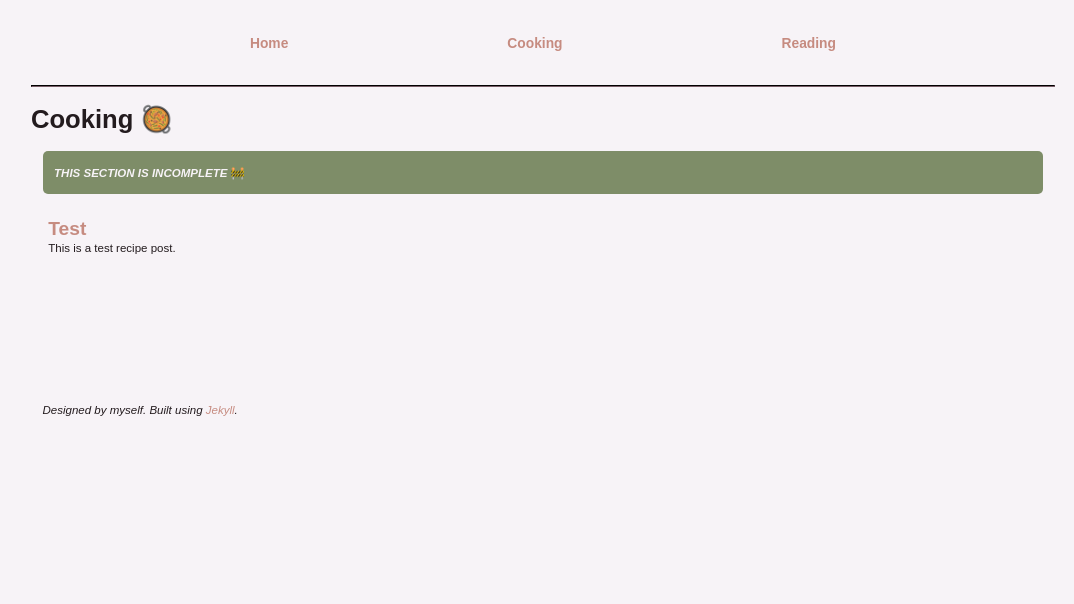
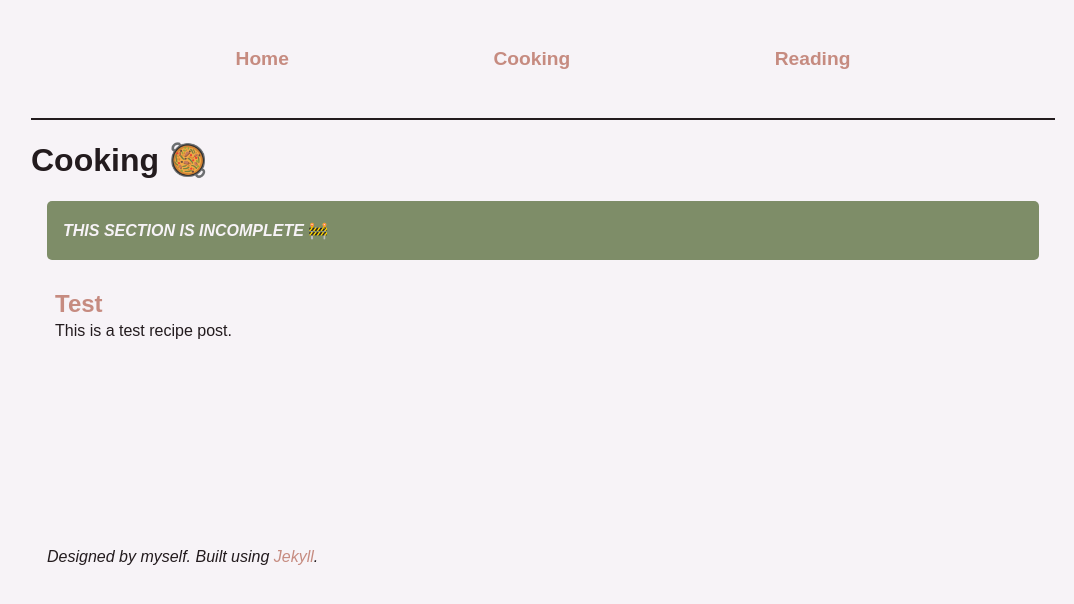
Before and after one commit to bobertoyin/bobertoyin.github.io, a Jekyll site: the page built from cooking.md, in a window 1280 px wide. Shown: the top 604 px of the page, without its empty margins (97-1171 px from the left). Built offline with Jekyll 4.4.1, drawn with Linux system fonts in a browser that asks for light colours; some web fonts are replaced; our own code applies the rules of GitHub Pages for plain Markdown files.

Commit message:
probably the closest I'll get to responsiveness :(

```diff
--- a/_sass/main.scss
+++ b/_sass/main.scss
@@ -19,29 +19,18 @@ body {
     color: $primary_color;
     background-color: $background_color;
     margin: 0;
-    font-size: 0.9vw;
 }
 
 h1, h2, h3, h4 {
     font-weight: 600;
 }
 
-h1 {
-    font-size: 2vw;
-}
-
 h2 {
     margin: 1.25em auto -0.5em auto;
-    font-size: 1.5vw;
-}
-
-h3 {
-    font-size: 1.5vw;
 }
 
 h4 {
     color: $secondary_color;
-    font-size: 1.1vw;
 }
 
 a {
@@ -63,7 +52,10 @@ ul {
 }
 
 hr {
-    border-color: $primary_color;
+    border: none;
+    background-color: $primary_color;
+    height: 2px;
+    margin: 0;
 }
 
 blockquote {
@@ -101,9 +93,10 @@ MAIN PAGE EXTRAS
 */
 
 .main-img {
-    width: 10vw;
+    width: 10em;
     margin: 0.5em 2em 0.5em 0;
     border-radius: 100%;
+    border-width: 5px;
     border-style: solid;
     opacity: 80%;
 
```
Also changed, not shown: README.md, 2 other files.
